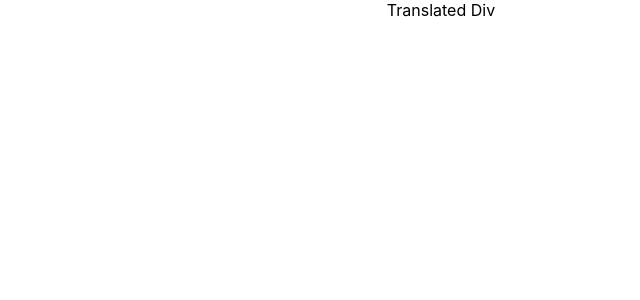
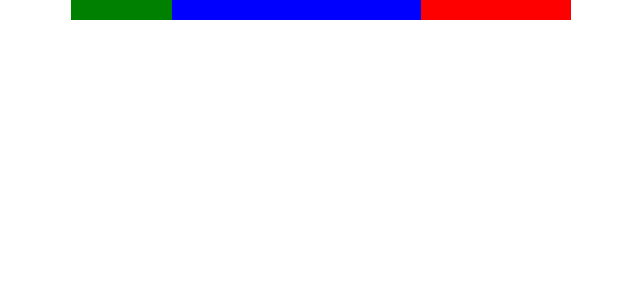
Before and after one commit to linnefromice/react_practice_animation, a React (Create React App) app in the folder pj-react-spring/: page / in a window 1280 px wide. Shown: the top 300 px of the page, without its empty margins (319-959 px from the left). Built offline with nearby package versions, Linux system fonts and the light colour scheme.

Commit message:
add sample

```diff
--- a/pj-react-spring/src/App.js
+++ b/pj-react-spring/src/App.js
@@ -13,7 +13,8 @@ import {
 } from './views/samples_two.js';
 */
 import {
-  SampleOne
+  Translate,
+  BarGraph,
 } from './views/samples_three';
 
 const Container = Keyframes.Spring(async next => {
@@ -52,7 +53,7 @@ function App() {
       alignItems: "center",
       justifyContent: "center"
     }}>
-      <SampleOne/>
+      <BarGraph/>
     </div>
   );
 }
--- a/pj-react-spring/src/views/samples_three.js
+++ b/pj-react-spring/src/views/samples_three.js
@@ -1,9 +1,9 @@
 // https://pakatagoh.com/blog/getting-started-with-react-spring
 
 import React from 'react';
-import { animated, useSpring } from 'react-spring';
+import { animated, useSpring, useSprings } from 'react-spring';
 
-const SampleOne = () => {
+const Translate = () => {
   const spring = useSpring({
     from: { myXTranslateValue: 0 },
     to: { myXTranslateValue: 120 },
@@ -22,4 +22,44 @@ const SampleOne = () => {
   );
 }
 
-export { SampleOne }
+const BarGraph = () => {
+  const bars = [
+    {
+      key: 'bar1', color: 'green',
+      from: { width: '0px' },
+      to: { width: '100px' },
+      config: { mass: 20 }
+    },
+    {
+      key: 'bar2', color: 'blue',
+      from: { width: '0px' },
+      to: { width: '250px' },
+      config: { mass: 30 },
+    },
+    {
+      key: 'bar3', color: 'red',
+      from: { width: '0px' },
+      to: { width: '150px' },
+      config: { mass: 13 },
+    },
+  ];
+
+  const springs = useSprings(
+    bars.length,
+    bars.map(({ color, key, ...config }) => config)
+  );
+
+  return springs.map((spring, index) => (
+    <animated.div
+      key={bars[index].key}
+      style={{
+        ...spring,
+        height: '20px',
+        marginBottom: '10px',
+        backgroundColor: bars[index].color,
+      }}
+    />
+  ));
+}
+
+export { Translate, BarGraph }
```
